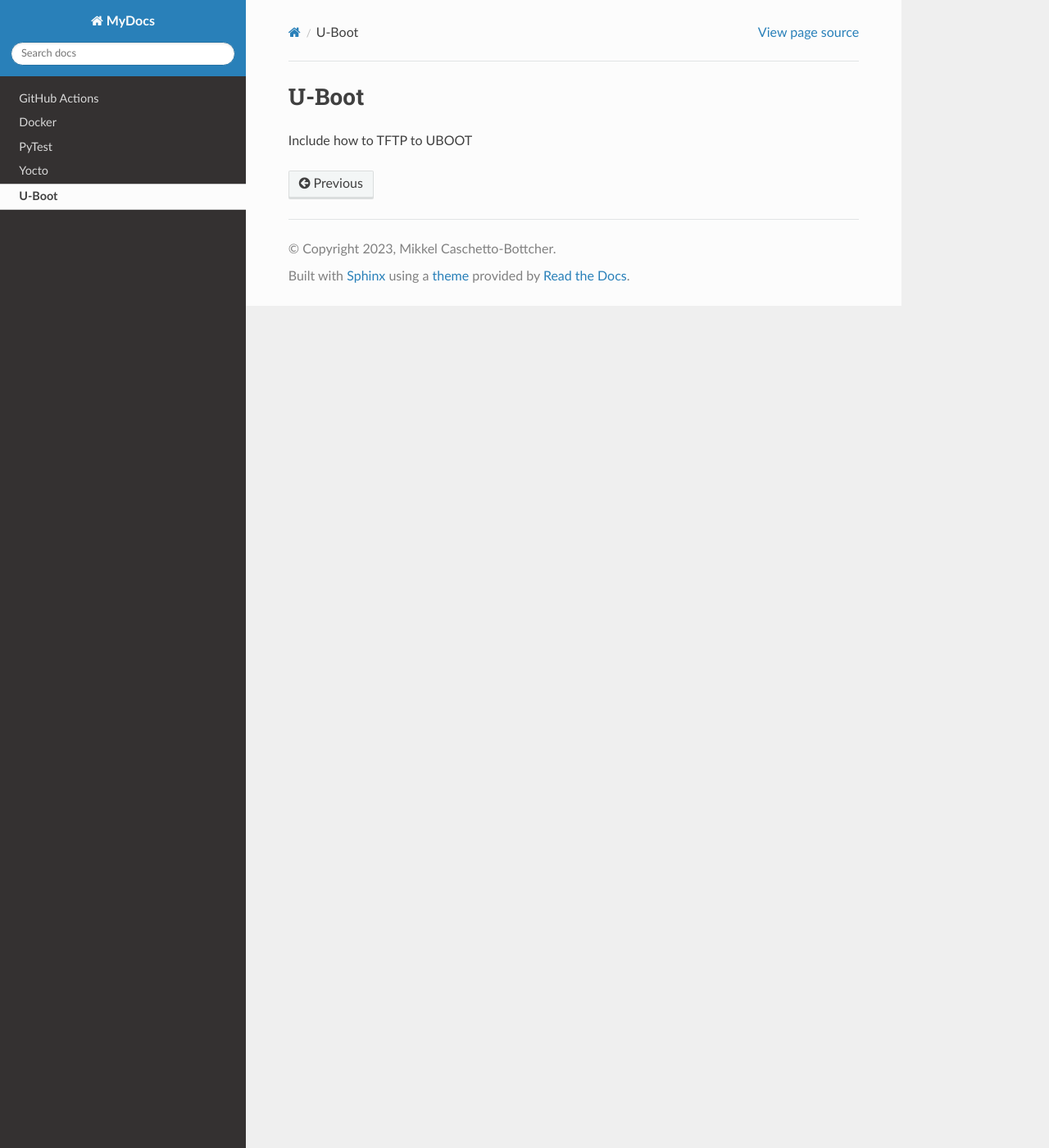
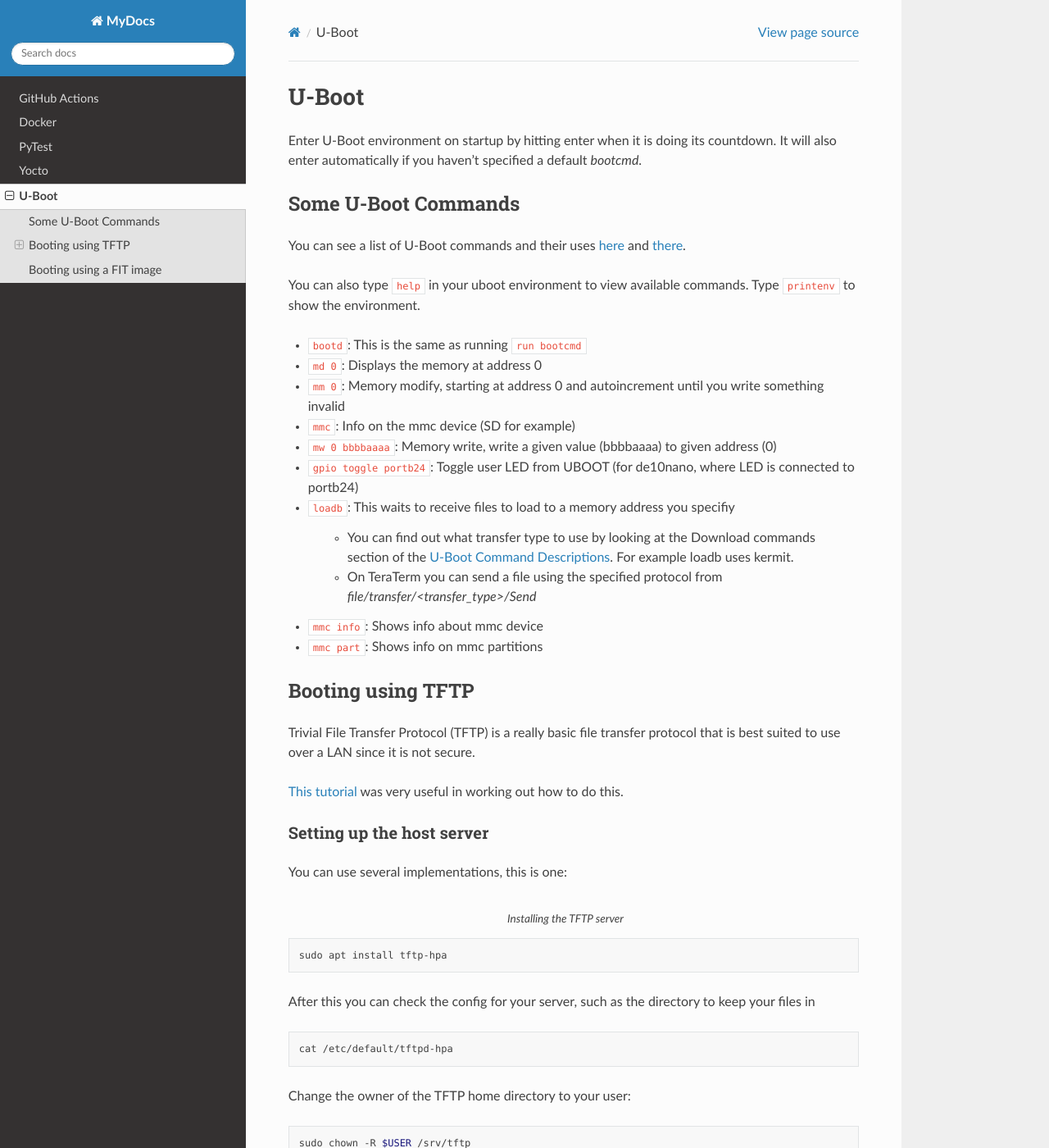
Before and after one commit to mcbottcher/my_docs, a Sphinx documentation site: the page built from docs/source/uboot.rst, in a window 1280 px wide and 1400 px high. Shown: the whole window at 82% size. Built offline with Sphinx 7.4.7 and the Read the Docs theme 2.0.0, drawn with Linux system fonts in a browser that asks for light colours; some of the changed text lies outside the part shown.

Commit message:
uboot: Added page

```diff
--- a/docs/source/uboot.rst
+++ b/docs/source/uboot.rst
@@ -4,4 +4,138 @@
 U-Boot
 ======
 
-Include how to TFTP to UBOOT
+Enter U-Boot environment on startup by hitting enter when it is doing its countdown.
+It will also enter automatically if you haven't specified a default *bootcmd*.
+
+Some U-Boot Commands
+--------------------
+
+You can see a list of U-Boot commands and their uses `here <https://u-boot.readthedocs.io/en/latest/usage/index.html#shell-commands>`_
+and `there <https://www.mediawiki.compulab.com/w/index.php?title=U-Boot:_Quick_reference#Memory_commands>`_.
+
+You can also type ``help`` in your uboot environment to view available commands. Type ``printenv`` to show the environment.
+
+- ``bootd``: This is the same as running ``run bootcmd``
+-  ``md 0``: Displays the memory at address 0
+- ``mm 0``: Memory modify, starting at address 0 and autoincrement until you write something invalid
+- ``mmc``: Info on the mmc device (SD for example)
+- ``mw 0 bbbbaaaa``: Memory write, write a given value (bbbbaaaa) to given address (0)
+- ``gpio toggle portb24``: Toggle user LED from UBOOT (for de10nano, where LED is connected to portb24)
+- ``loadb``: This waits to receive files to load to a memory address you specifiy
+
+   - You can find out what transfer type to use by looking at the Download commands section of the `U-Boot Command Descriptions <https://www.mediawiki.compulab.com/w/index.php?title=U-Boot:_Quick_reference#Memory_commands>`_.
+     For example loadb uses kermit.
+   - On TeraTerm you can send a file using the specified protocol from *file/transfer/<transfer_type>/Send*
+
+- ``mmc info``: Shows info about mmc device
+- ``mmc part``: Shows info on mmc partitions
+
+Booting using TFTP
+------------------
+
+Trivial File Transfer Protocol (TFTP) is a really basic file transfer protocol that is best suited to use over a LAN since it is not secure.
+
+`This tutorial <https://www.rocketboards.org/foswiki/Documentation/BootingAlteraSoCFPGAFromNetworkUsingTFTPAndNFS>`_ was very useful in working out how to do this.
+
+Setting up the host server
+^^^^^^^^^^^^^^^^^^^^^^^^^^
+
+You can use several implementations, this is one:
+
+.. code-block:: bash
+   :caption: Installing the TFTP server
+
+   sudo apt install tftp-hpa
+
+After this you can check the config for your server, such as the directory to keep your files in
+
+.. code-block:: bash
+
+   cat /etc/default/tftpd-hpa
+
+Change the owner of the TFTP home directory to your user:
+
+.. code-block:: bash
+
+   sudo chown -R $USER /srv/tftp
+
+Check the status, start/stop/restart your tftp server service using the following command:
+
+.. code-block:: bash
+
+   sudo systemctl status tftpd-hpa
+
+You can store files you want available over TFTP in the */srv/tftp* directory
+
+Setting up the U-Boot Client
+^^^^^^^^^^^^^^^^^^^^^^^^^^^^^
+
+.. note::
+   The steps used here might be specific to DE10-Nano board
+
+.. note::
+   For the DE10-Nano, the ethernet connection wouldn't work unless ``CONFIG_NET_RANDOM_ETHERNET=y`` was added
+   to the ``socfpga_de10_nano_defconfig``
+
+Using these parameters, I can set the default boot command for uboot to setup the environment, and pull a script from TFTP, which I can customise to make uboot boot the way I want.
+
+The *ipaddr* is the one that the DE10nano will use, and the *serverip* is the one of the machine hosting the TFTP server.
+
+.. code-block::
+   :caption: Example updating Yocto build file for U-Boot config. This example pulls a setup script using TFTP
+
+   CONFIG_USE_BOOTCOMMAND=y
+   CONFIG_BOOTCOMMAND="setenv ipaddr 192.168.0.67; setenv serverip 192.168.0.64; tftp ${scriptaddr} tftp_boot.scr; source ${scriptaddr}""
+
+.. warning::
+   It seemed that the script had to end with *.scr* to function correctly
+
+The script will contain something like this:
+
+.. code-block:: shell
+   :caption: Script that pulls the Kenrel Image and Device tree, and boots using these
+
+   tftp ${kernel_addr_r} zImage
+   tftp ${fdt_addr_r} system.dtb
+
+   setenv bootargs root=/dev/mmcblk0p2 rootwait rw earlyprintk console=ttyS0,115200n8
+
+   bootz ${kernel_addr_r} - ${fdt_addr_r}
+
+This script gets the kernel image and the device tree. It sets the linux boot arguments including
+``root=`` which tells the kernel where to find the rootfs (SD card partition 2), and then bootz the zImage (without initrd: "-" in the middle).
+
+Creating U-Boot files on the host
+^^^^^^^^^^^^^^^^^^^^^^^^^^^^^^^^^
+
+To make a script into a U-Boot readable script, use the *mkimage* utility:
+
+.. code-block:: shell
+   :caption: Example making a script execuable by uboot
+
+   sudo apt install u-boot-tools
+
+   sudo mkimage -A arm -O u-boot -T script -C none -a 0 -e 0 -n "TFTP Boot Script" -d tftp_boot.script.txt /srv/tftp/tftp_boot.scr
+
+You can also use the *mkimage* utility to make other uboot files.
+
+Updating the rootfs
+^^^^^^^^^^^^^^^^^^^
+
+The file system is mounted during boot. This can be mounted from the SD card, but could also be mounted from an external device, e.g. using a NFS server.
+
+So far all I have done is copy the rootfs.etx3 file to RAM using TFTP, then load it to the SD card using a command like:
+
+.. code-block::
+
+   mmc write <address_to_write_from> <starting_block_offset> <block_count>
+
+You can find info about a device like block size and staring blocks of different partitions with ``mmc info``
+
+Use ``mmc part`` to see the SD card partitions.
+
+Booting using a FIT image
+-------------------------
+
+`This FIT tutorial <https://www.thegoodpenguin.co.uk/blog/u-boot-fit-image-overview/>`_ will give some insight into using a FIT image.
+A FIT image is basically a bundled together kernel image, initramfs and device tree.
```
